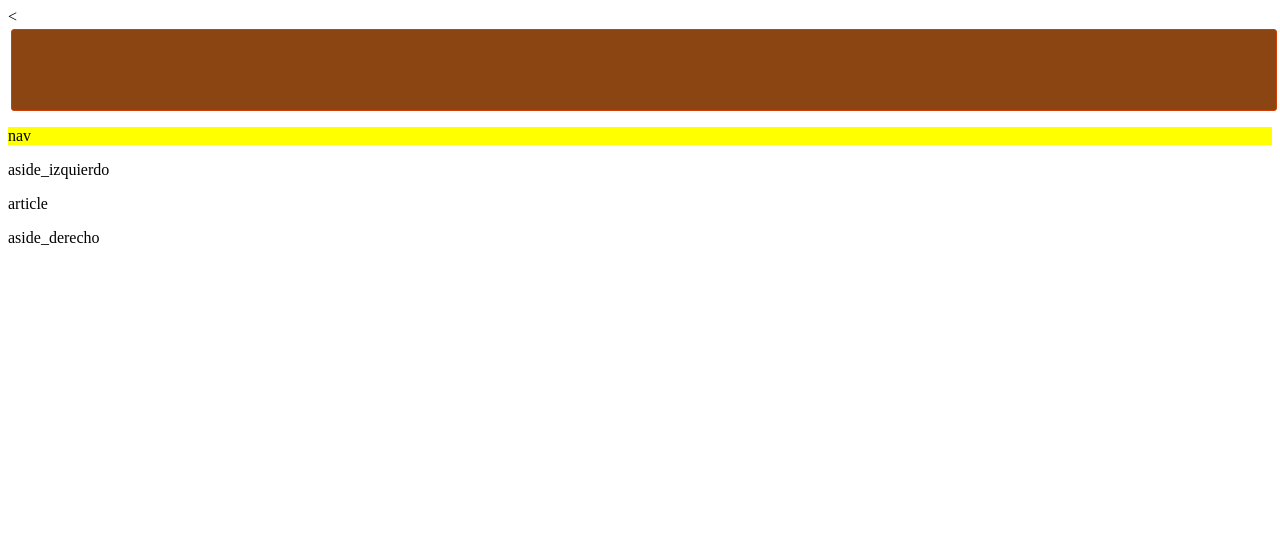
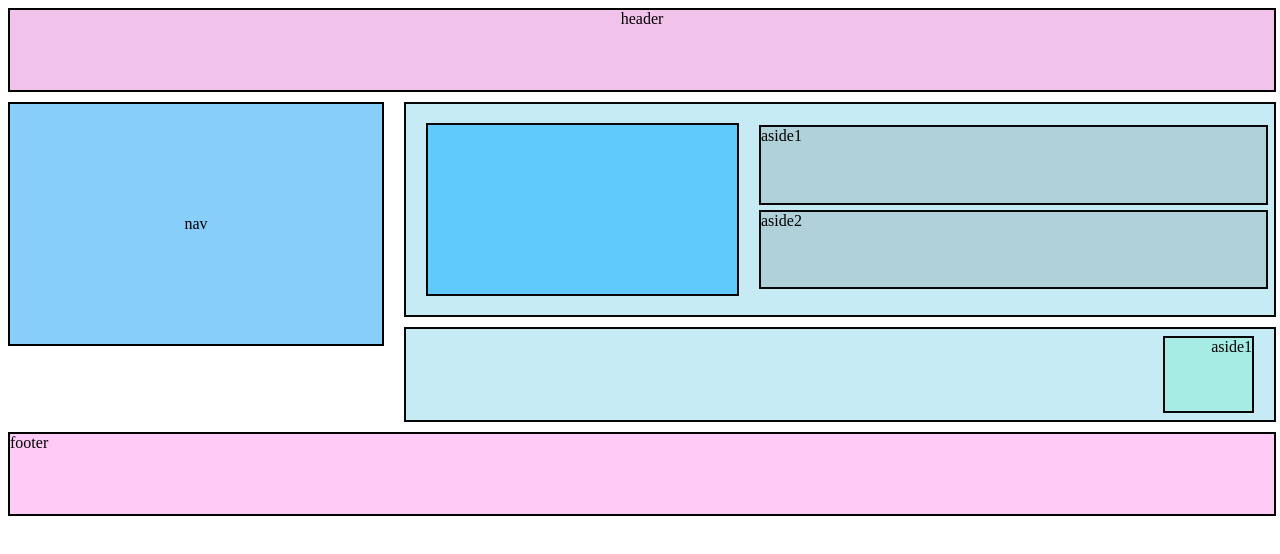
Before and after one commit to campo10anyi-sketch/practica-1, a plain HTML site: page 4.html in a window 1280 px wide. Drawn offline with Linux system fonts and the light colour scheme.

Commit message:
actualizacion

```diff
--- a/4.html
+++ b/4.html
@@ -1,35 +1,29 @@
 <html> <!--idioma del documento-->
 <head> <!--cabecera del documento-->
-    <<meta charset="UTF-8"> <!--codificación de caracteres-->
+    <meta charset="UTF-8"> <!--codificación de caracteres-->
     <meta name="viewport" content="width=device-width, initial-scale=1"> <!--zoom de la pagina del navegador -->
     <title>proyecto01</title>
     <meta name="description" content="aplicacion web educativa">
    <link rel="shortcut icon" href="ICON/6422210.png" type="image/x-icon">
    <link rel="apple-touch-icon" href="ICON/6422210.png" type="image/x-icon">
-   <link rel="stylesheet" href="CSS/style.css">
-   <link rel="stylesheet" href="4 css/style.css">
-<body>
-    <main class="main01">
-    <header>
-        <section class="bannner"></section>
-        <section class="logo"></section>
-        <section class="buscador"></section>
-    </header>
-    </main>
-    <nav>
-        <p>nav</p>
-    </nav>
-    <main>
-        <aside class="lado izquierdo">
-            <p>aside_izquierdo</p>
-        </aside>
-        <article>
-            <p>article</p>
-        </article>
-        <aside class="lado derecho">
-            <p>aside_derecho</p>
-        </aside>
-    </main>
-    <footer>
-
-    </footer>
+    <link rel="stylesheet" href="CSS/style4.css">
+    <body>
+    <header>header</header>
+        <main class="menu principal">
+            <nav>nav</nav>
+            <section class="section01">
+                <section class="section02">
+                    <article></article>
+                    <section class="section03">
+                        <aside class="aside1">aside1</aside>
+                        <aside class="aside1">aside2</aside>
+                    </section>
+                </section>
+                <section class="section04">
+                    <aside class="aside2">aside1</aside>
+                </section>
+            </section>
+        </main>
+        <footer class="pie">footer</footer>
+    </body>
+    </html>
--- /dev/null
+++ b/CSS/style4.css
@@ -0,0 +1,108 @@
+header{
+    background-color: rgb(241, 194, 234);
+    color: rgb(0, 0, 0);
+    text-align: center;
+    height: 10vh;
+    width: 100%;
+    border: 2px solid rgb(0, 0, 0);
+}
+
+main{
+    display: flex;
+}
+
+nav{
+    background-color: lightskyblue;
+    border: 2px solid rgb(0, 0, 0);
+    margin-top: 10px;
+    margin-right: 10px;
+    display: flex;
+    justify-content: center;
+    align-items: center;
+    width: 30%;
+    height: 30vh;
+
+}
+
+.section01{
+    width: 70%;
+    height: 40vh;
+    margin-top: 10px;
+    margin-left: 10px;
+    justify-content: center;
+    display: flex;
+    flex-direction: column;
+
+}
+
+.section02{
+    background-color: rgb(198, 235, 245);
+    border: 2px solid rgb(7, 7, 7);
+    width: 100%;
+    height: 70%;
+    margin-bottom: 10px;
+    justify-content: center;
+    align-items: center;
+    display: flex;
+
+}
+
+.section03{
+    width: 100%;
+    height: 80%;
+    justify-content: center;
+    display: flex;
+    flex-direction: column;
+
+}
+
+article{
+    background-color: rgb(96, 202, 252);
+    border: 2px solid rgb(7, 7, 7);
+    width: 60%;
+    height: 80%;
+    margin: 20px;
+    justify-content: center;
+    align-items: center;
+}
+
+.aside1{
+    background-color: rgb(176, 208, 218);
+    border: 2px solid rgb(7, 7, 7);
+    width: 98%;
+    height: 90%;
+    margin-bottom: 5px;
+
+}
+
+.section04{
+     background-color: rgb(198, 235, 245);
+    border: 2px solid rgb(7, 7, 7);
+    width: 100%;
+    height: 30%;
+    justify-content: end;
+    align-items: center;
+    display: flex;
+
+}
+.aside2{
+    background-color: rgb(167, 235, 229);
+    border: 2px solid rgb(7, 7, 7);
+    width: 10%;
+    height: 80%;
+    margin: 20px;
+    display: flex;
+    justify-content: end;
+
+
+}
+
+footer{
+    background-color: rgb(253, 203, 245);
+    color: rgb(0, 0, 0);
+    height: 10vh;
+    width: 100%;
+    border: 2px solid rgb(0, 0, 0);
+    margin-top:  10px;
+
+}
```
Also changed, not shown: 2.html (+3 -4 lines), 3.html (+1 -1 lines), 4 css/style.css (deleted), CSS/style2.css (renamed from c/style.css), CSS/style3.css (renamed from CSS/style.css).
